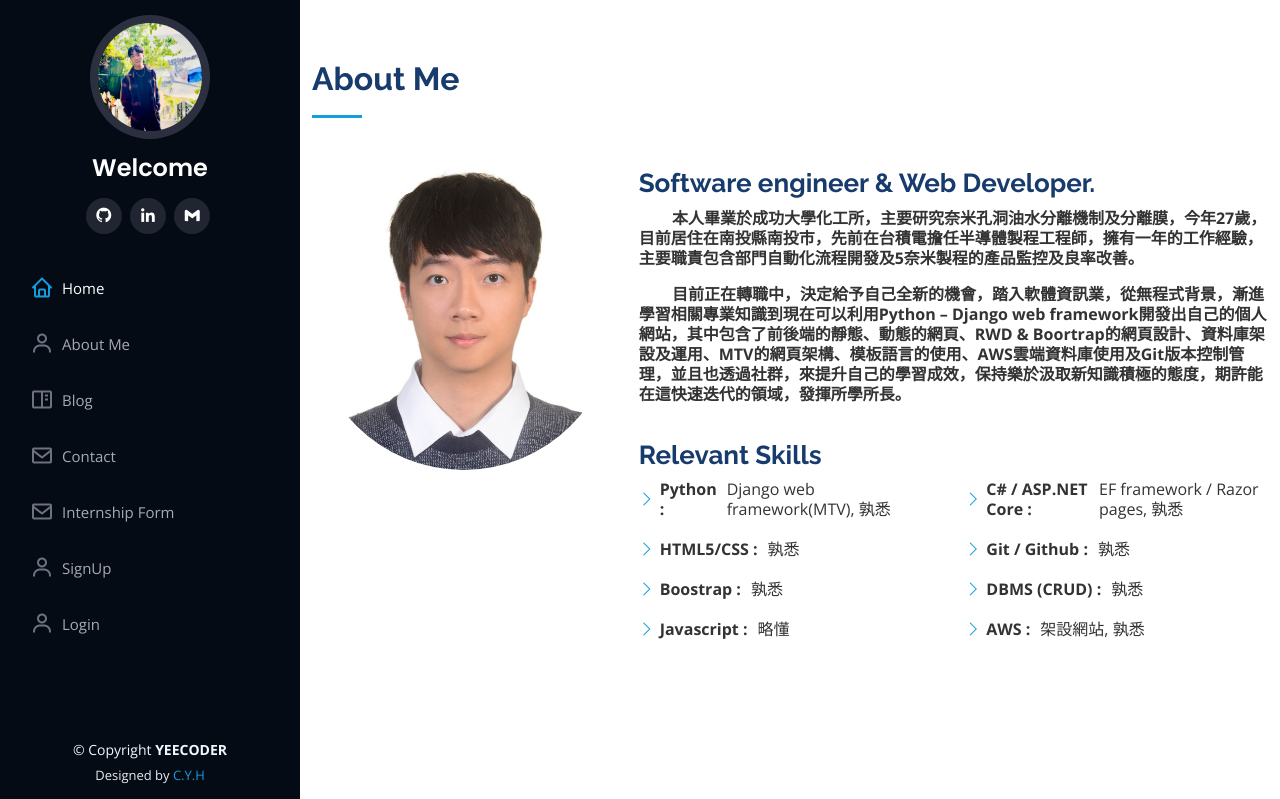
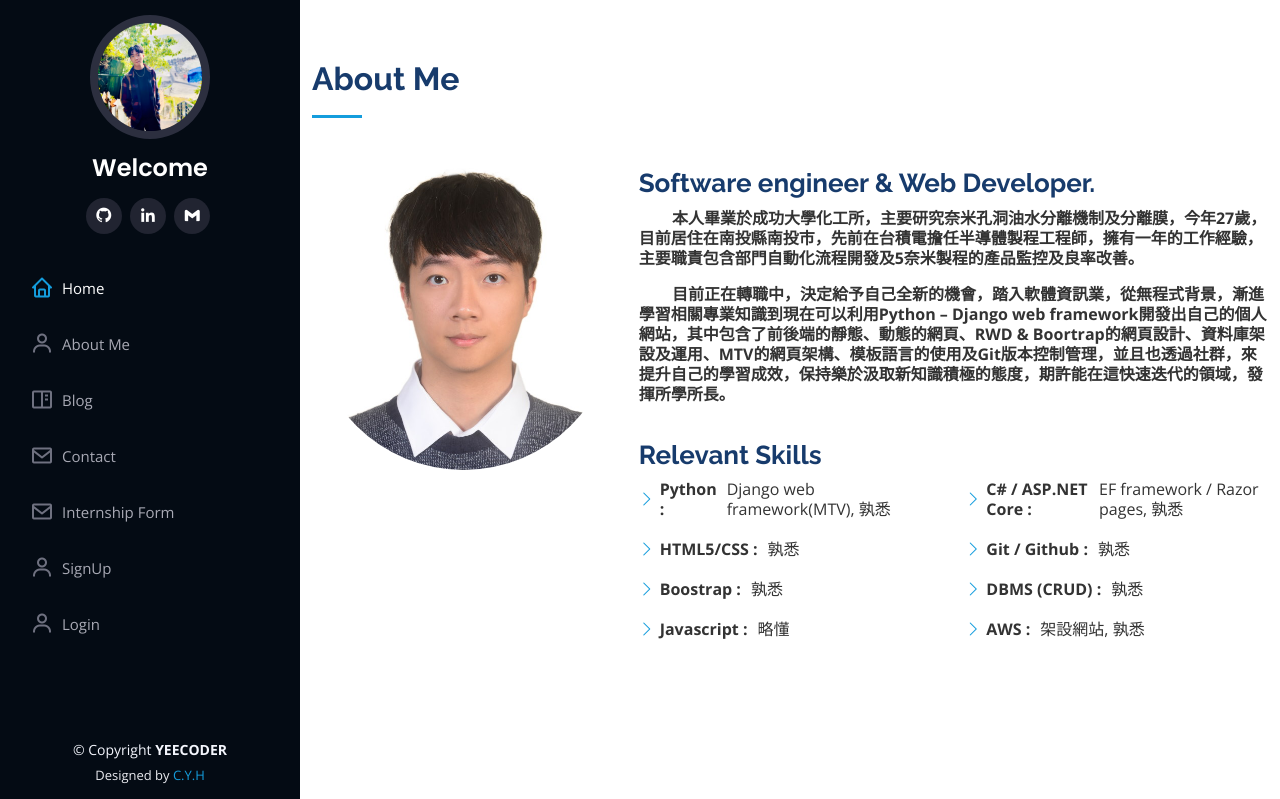
Before and after one commit to jasper-CY/portfolio_dynamic, a Django app: page /about in a window 1280 px wide. Shown: the top 799 px of the page. Run offline with Django 3.2, Linux system fonts and the light colour scheme; some libraries are stand-ins or nearby versions.

Commit message:
update about.html

```diff
--- a/templates/about.html
+++ b/templates/about.html
@@ -19,7 +19,7 @@
               &nbsp; &nbsp; &nbsp; &nbsp; 本人畢業於成功大學化工所，主要研究奈米孔洞油水分離機制及分離膜，今年27歲，目前居住在南投縣南投市，先前在台積電擔任半導體製程工程師，擁有一年的工作經驗，主要職責包含部門自動化流程開發及5奈米製程的產品監控及良率改善。
             </p>
             <p class="fw-bold">
-              &nbsp; &nbsp; &nbsp; &nbsp; 目前正在轉職中，決定給予自己全新的機會，踏入軟體資訊業，從無程式背景，漸進學習相關專業知識到現在可以利用Python – Django web framework開發出自己的個人網站，其中包含了前後端的靜態、動態的網頁、RWD & Boortrap的網頁設計、資料庫架設及運用、MTV的網頁架構、模板語言的使用、AWS雲端資料庫使用及Git版本控制管理，並且也透過社群，來提升自己的學習成效，保持樂於汲取新知識積極的態度，期許能在這快速迭代的領域，發揮所學所長。
+              &nbsp; &nbsp; &nbsp; &nbsp; 目前正在轉職中，決定給予自己全新的機會，踏入軟體資訊業，從無程式背景，漸進學習相關專業知識到現在可以利用Python – Django web framework開發出自己的個人網站，其中包含了前後端的靜態、動態的網頁、RWD & Boortrap的網頁設計、資料庫架設及運用、MTV的網頁架構、模板語言的使用及Git版本控制管理，並且也透過社群，來提升自己的學習成效，保持樂於汲取新知識積極的態度，期許能在這快速迭代的領域，發揮所學所長。
             </p>
             <br>
             <div class="row">
```
